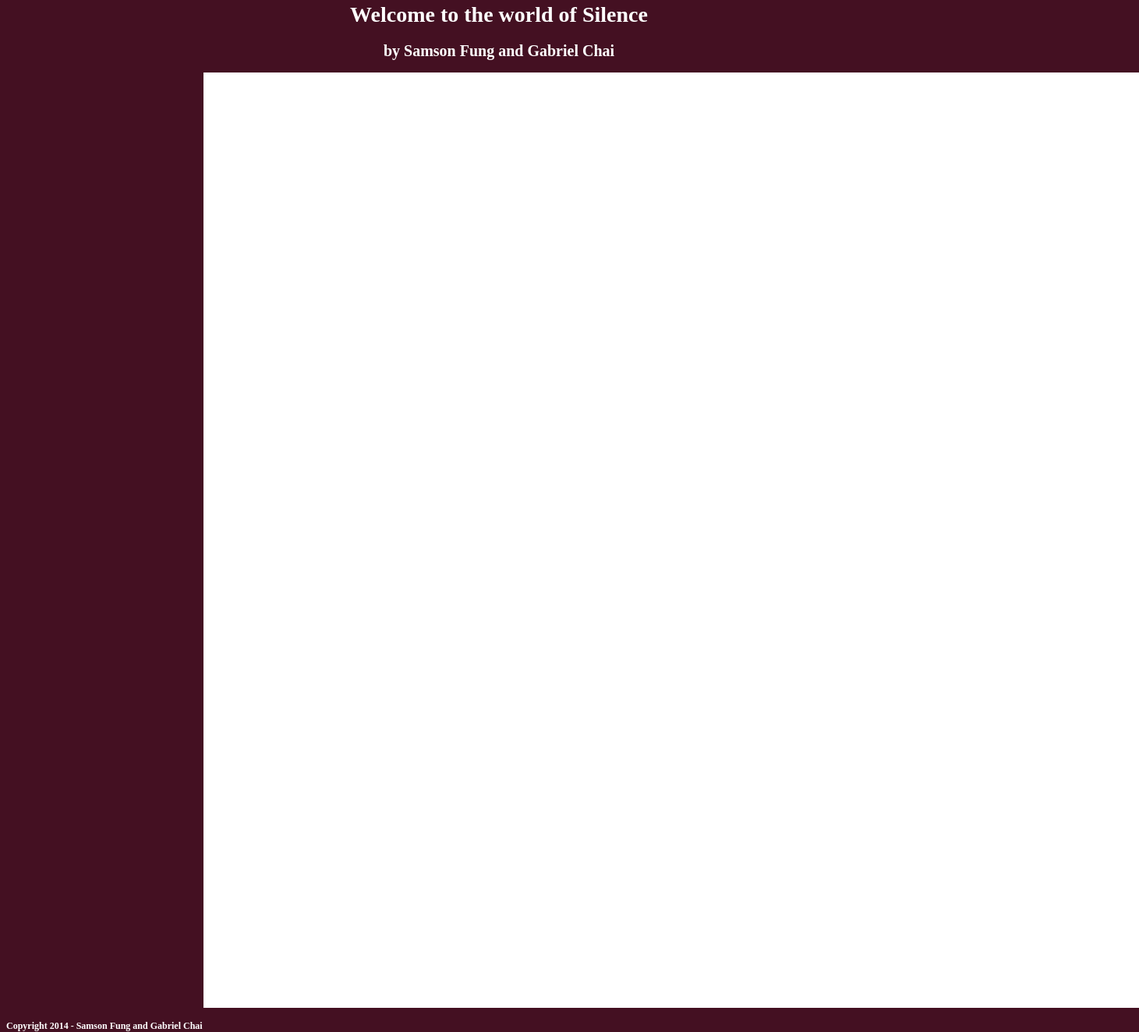
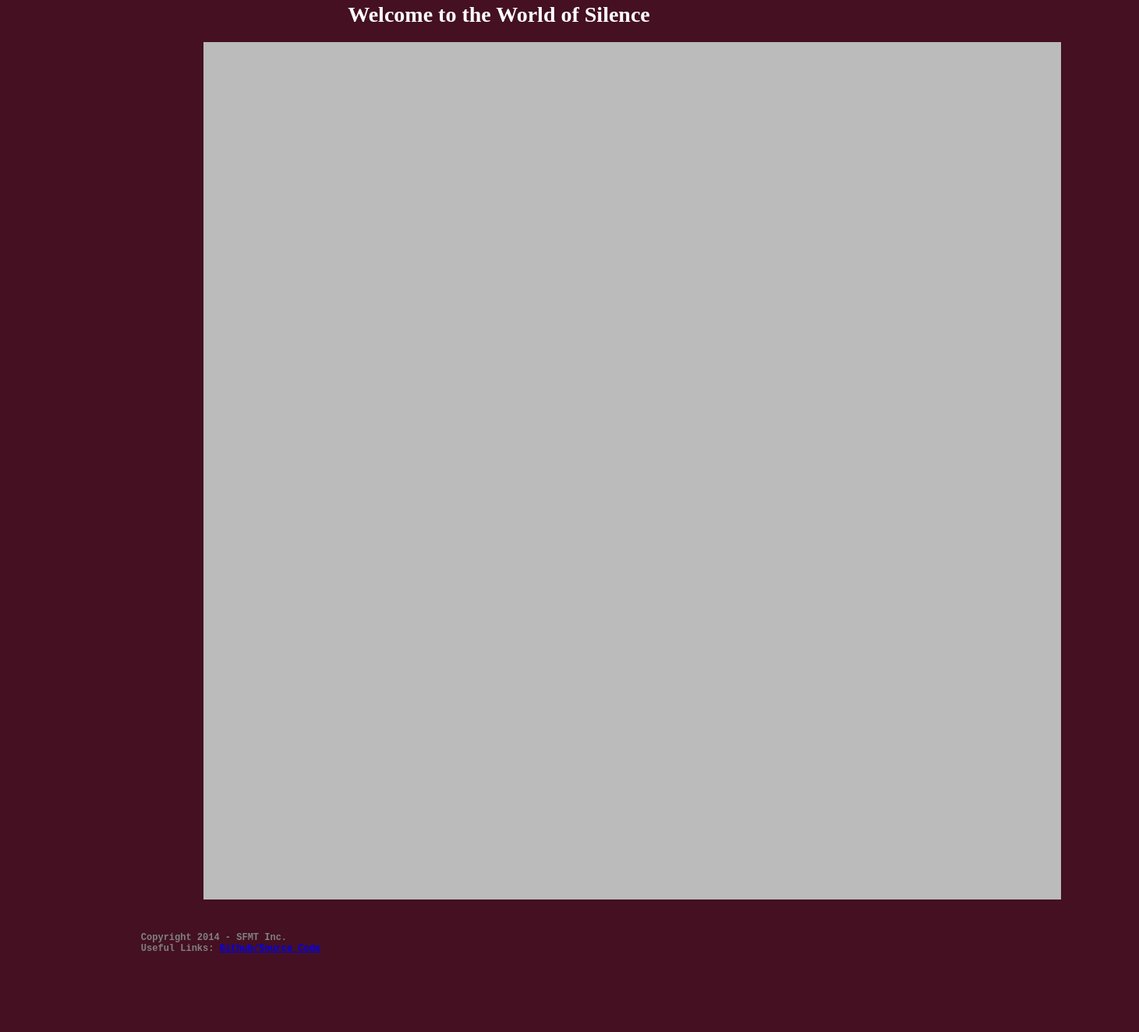
Before and after one commit to HunterCSCI/Silence, a plain HTML site: page index.html in a window 1280 px wide. Shown: the part 47-1371 px from the top of the page at 78% size, 1461 px wide, since content can reach past the window. After the commit the page ends 1283 px from the top, so only its background shows below. Drawn offline with Linux system fonts and the light colour scheme.

Commit message:
Minor HTML/CSS Changes.

```diff
--- a/index.html
+++ b/index.html
@@ -13,16 +13,20 @@
 	</head>
 
 	<body>
-		<h1>Welcome to the world of Silence</h1>
-		<h2>by Samson Fung and Gabriel Chai</h2>
-		<canvas id ="canvas" width = "1200" height = "1200" ></canvas>
+		<h1>Welcome to the World of Silence</h1>
+		<canvas id ="canvas" width = "1100" height = "1100" ></canvas>
 		<script>
 			var c = document.getElementById("canvas");
 			var ctx = c.getContext("2d");
-			ctx.fillStyle = "#FFFFFF";
-			ctx.fillRect(0, 0, 1200, 1200);
+			ctx.fillStyle = "#bbbbbb";
+			ctx.fillRect(0, 0, 1100, 1100);
 			ctx.drawImage("sword.jpeg", 10, 10);
 		</script>
-		<h3> Copyright 2014 - Samson Fung and Gabriel Chai</h3>
+
+		<h3>
+			<pre>
+			Copyright 2014 - SFMT Inc.
+			Useful Links: <a href="http://github.com/huntercsci">Github/Source Code</a></pre>
+		</h3>
 	</body>
 </html>
--- a/main.css
+++ b/main.css
@@ -10,7 +10,7 @@
 	}
 	h2 {
 		color: white;
-		font-size: 20px;
+		font-size: 15px;
 		text-align: center;
 	}
 	script {
@@ -22,7 +22,7 @@
 	}
 	h3 {
 		position: absolute;
-		text-align: right;
+		text-align: left;
 		font-size: 12px;
-		color: white;
+		color: gray;
 	}
```
